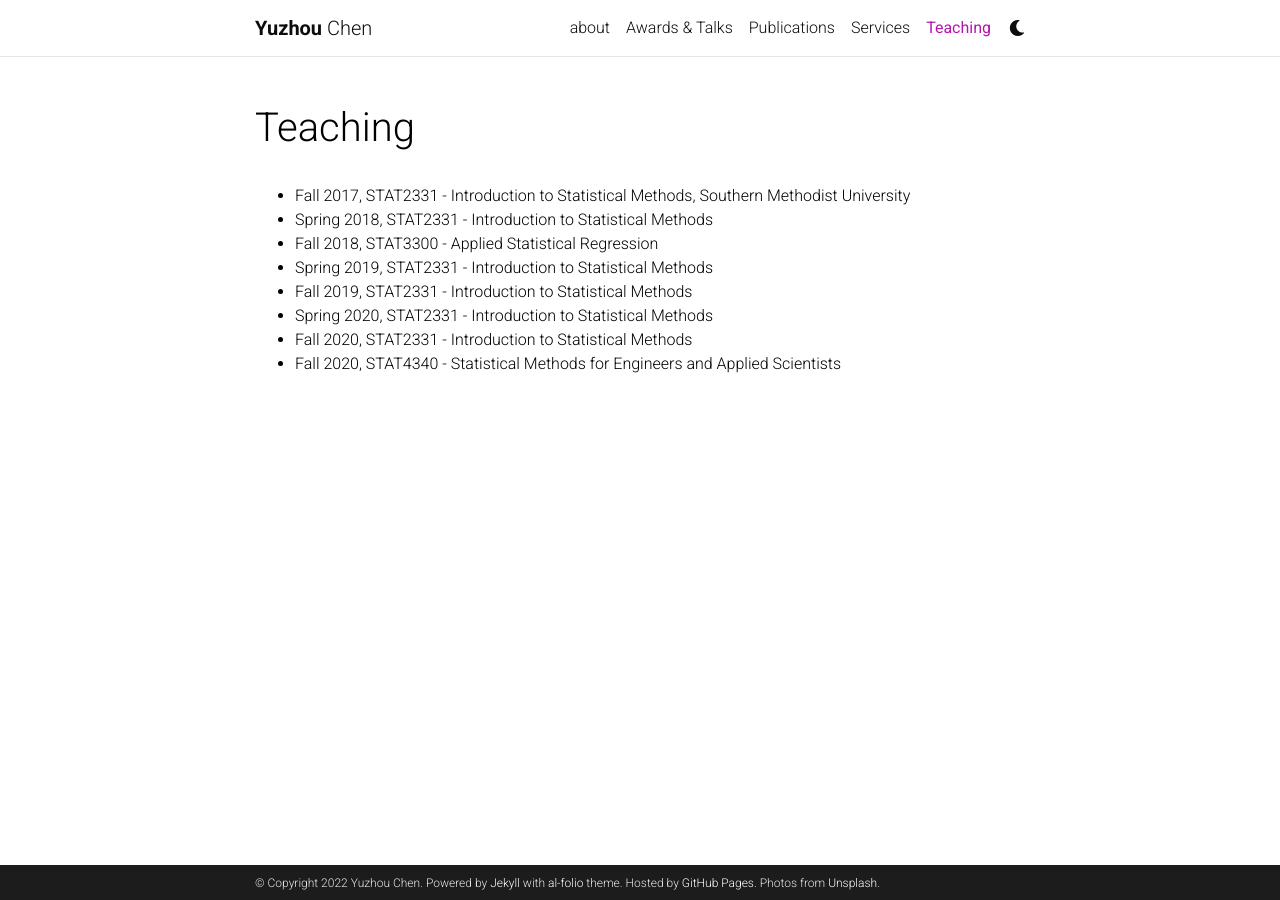
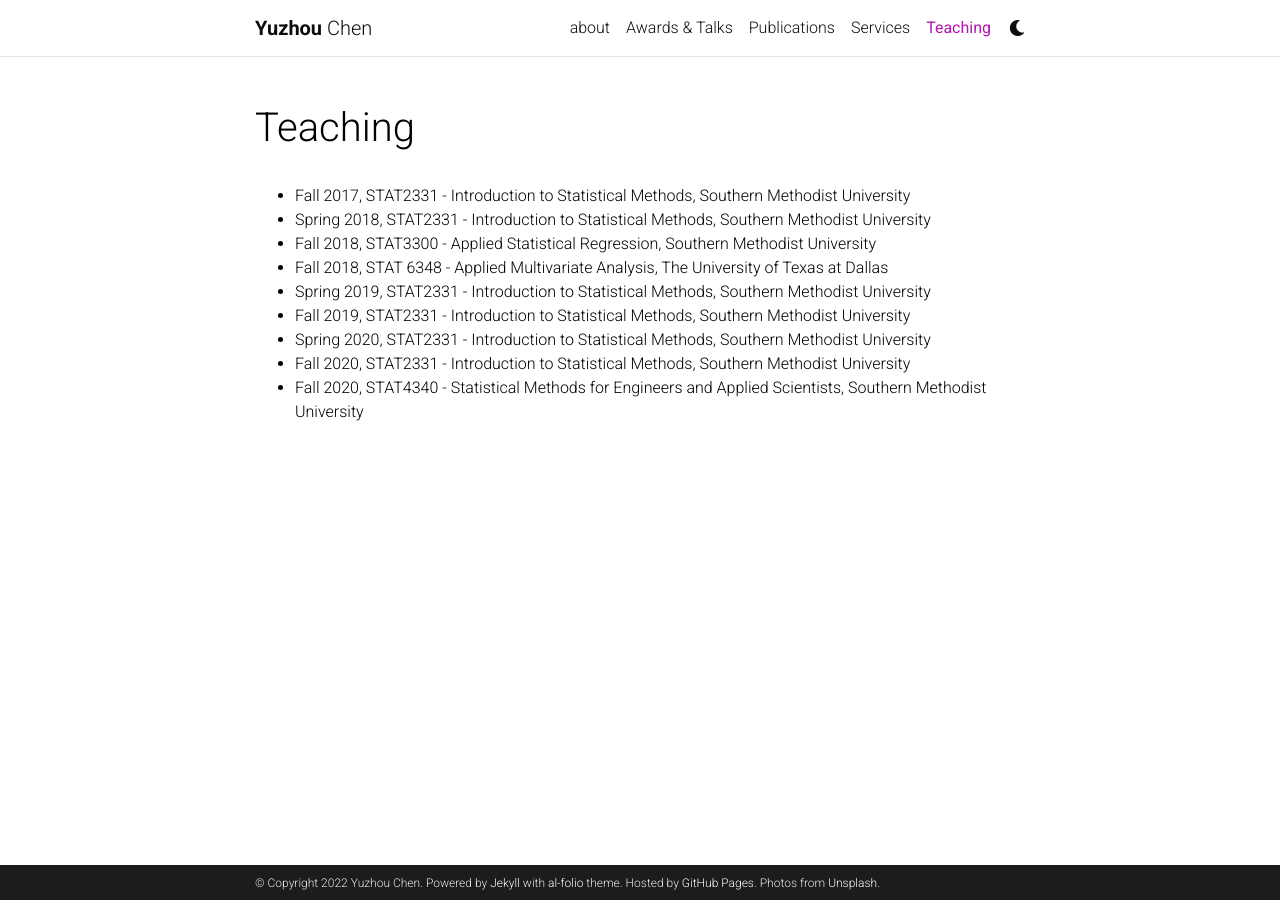
Before and after one commit to yuzhouguangc/yuguang_website, a Jekyll site: the page built from _pages/teaching.md, in a window 1280 px wide. Built offline with Jekyll 4.4.1, drawn with Linux system fonts in a browser that asks for light colours; comment, search, counter and statistics services are not loaded; a style sheet for code colours, icons or effects is not loaded.

Commit message:
Update teaching.md

```diff
--- a/_pages/teaching.md
+++ b/_pages/teaching.md
@@ -7,10 +7,11 @@
 ---
 
 - Fall 2017, STAT2331 - Introduction to Statistical Methods, Southern Methodist University
-- Spring 2018, STAT2331 - Introduction to Statistical Methods
-- Fall 2018, STAT3300 - Applied Statistical Regression
-- Spring 2019, STAT2331 - Introduction to Statistical Methods
-- Fall 2019, STAT2331 - Introduction to Statistical Methods
-- Spring 2020, STAT2331 - Introduction to Statistical Methods
-- Fall 2020, STAT2331 - Introduction to Statistical Methods
-- Fall 2020, STAT4340 - Statistical Methods for Engineers and Applied Scientists
+- Spring 2018, STAT2331 - Introduction to Statistical Methods, Southern Methodist University
+- Fall 2018, STAT3300 - Applied Statistical Regression, Southern Methodist University
+- Fall 2018, STAT 6348 - Applied Multivariate Analysis, The University of Texas at Dallas
+- Spring 2019, STAT2331 - Introduction to Statistical Methods, Southern Methodist University
+- Fall 2019, STAT2331 - Introduction to Statistical Methods, Southern Methodist University
+- Spring 2020, STAT2331 - Introduction to Statistical Methods, Southern Methodist University
+- Fall 2020, STAT2331 - Introduction to Statistical Methods, Southern Methodist University
+- Fall 2020, STAT4340 - Statistical Methods for Engineers and Applied Scientists, Southern Methodist University
```
